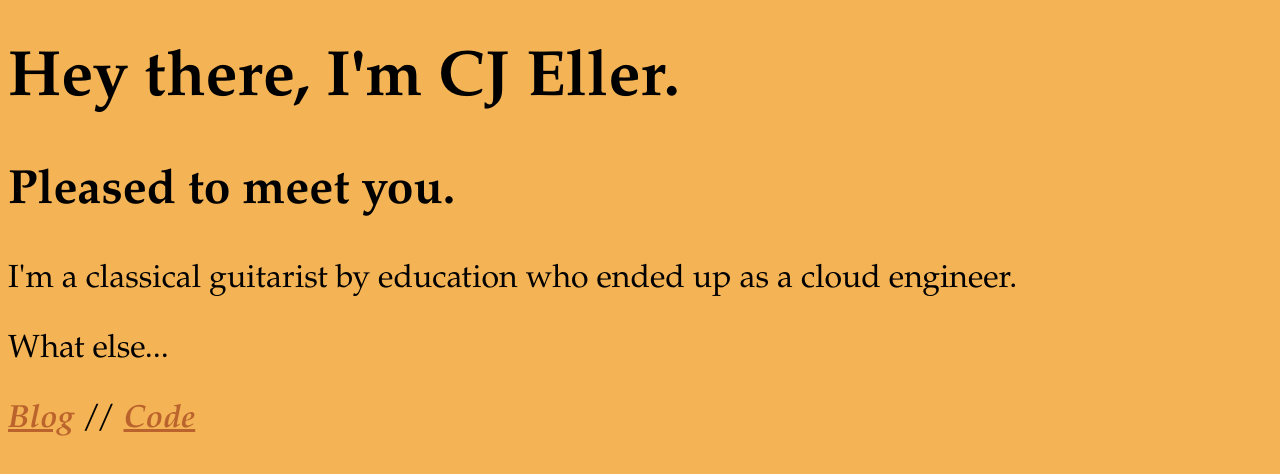
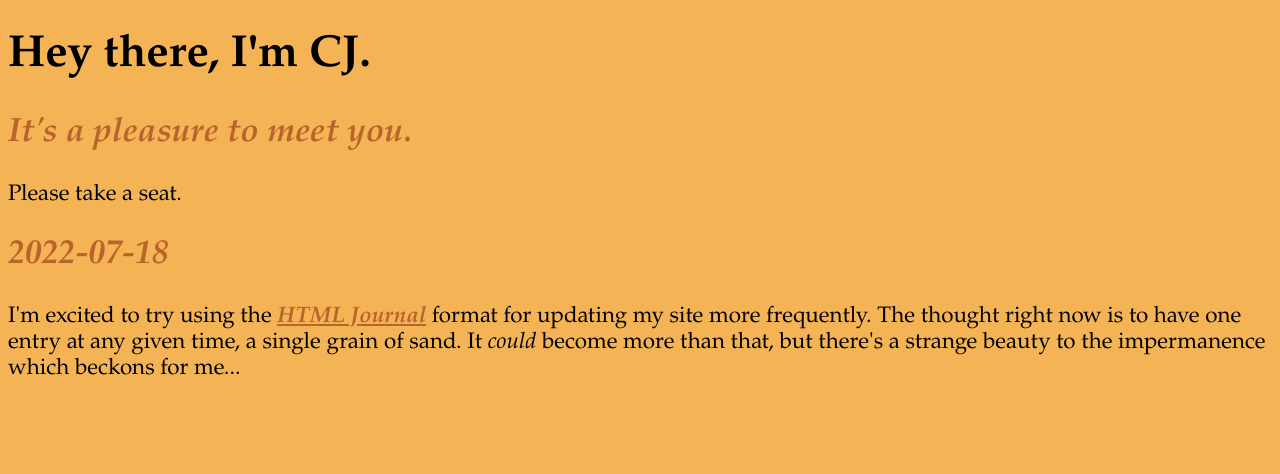
Before and after one commit to cjeller1592/website, a plain HTML site: page index.html in a window 1280 px wide. Drawn offline with Linux system fonts and the light colour scheme.

Commit message:
Added HTML journal format to my site and wrote the first entry about using HTML Journal.

```diff
--- a/index.html
+++ b/index.html
@@ -1,7 +1,7 @@
 <!doctype html>
 <html>
     <head>
-        <title>CJ Eller in here...</title>
+        <title>CJ waves to you...</title>
         <meta charset='utf-8' />
         <meta name="viewport" content="width=device-width, initial-scale=1">
 	<style type="text/css">
@@ -9,32 +9,34 @@
 		background-color: #f4b455;
 		font-family: "Book Antiqua";
 	/*	font-style: oblique; */
-		font-size: 2em;
+		font-size: 1.4em;
 	}
 
-	a {
+	a, h2 {
     	color: #bb632d;
     	font-style: oblique;
     	font-weight: bold;
 	}
 
-/*	.content {
+	.content {
 	    margin: auto;
 	    max-width: 500px;
-	} */
+	}
 
 	</style>
     </head>
     <body>
-	<h1>Hey there, I'm CJ Eller.</h1>
+	<h1>Hey there, I'm CJ.</h1>
 
-	<h2>Pleased to meet you.</h2>
+	<h2>It's a pleasure to meet you.</h2>
 
-	<p>I'm a classical guitarist by education who ended up as a cloud engineer.</p>
+	<p>Please take a seat.</p>
 
-	<p>What else...</p>
+	<article>
+  	<h2>2022-07-18</h2>
+	<p>I'm excited to try using the <a href="https://journal.miso.town">HTML Journal</a> format for updating my site more frequently. The thought right now is to have one entry at any given time, a single grain of sand. It <i>could</i> become more than that, but there's a strange beauty to the impermanence which beckons for me...</p>
+	</article>
 
-	<p><a target="_blank" href="https://blog.cjeller.site">Blog</a> // <a target="_blank" href="https://github.com/cjeller1592">Code</a></p>
 
     </body>
 </html>
```
